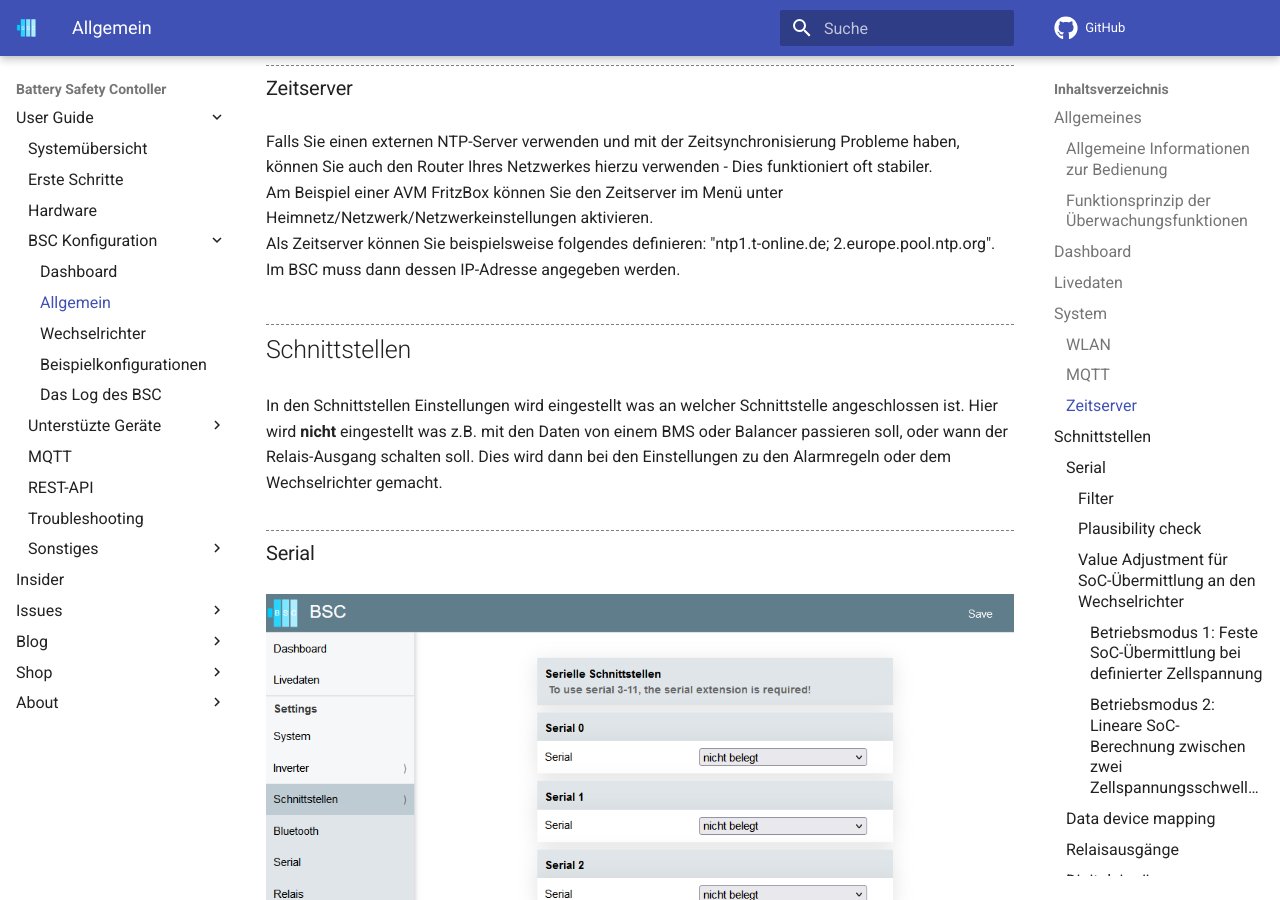
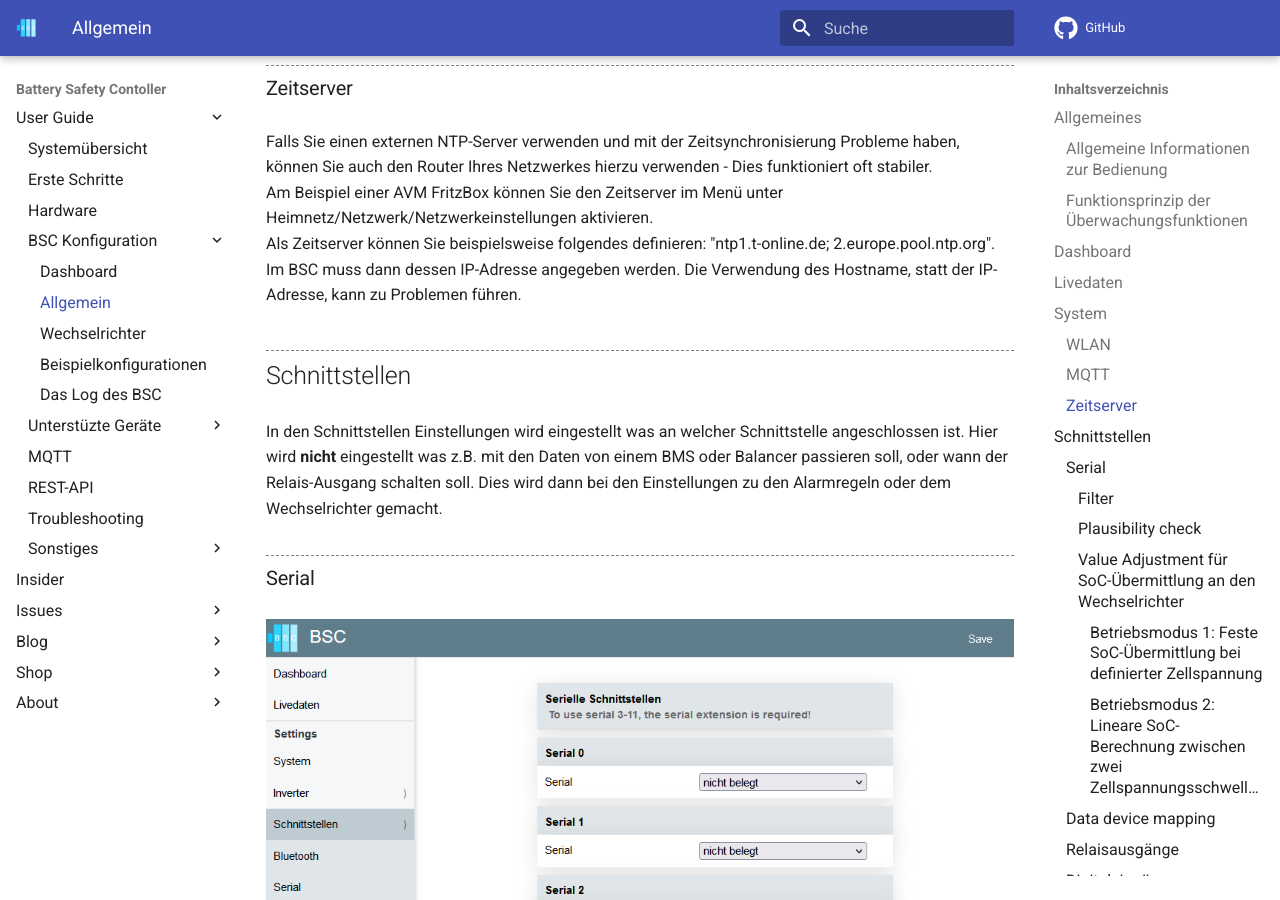
Before and after one commit to bsc-org/bsc, an MkDocs documentation site: the page built from docs/settings_bsc.md, in a window 1280 px wide and 900 px high, scrolled down 6071 px. Built offline with MkDocs 1.6.1 and Material for MkDocs 9.7.7, drawn with Linux system fonts in a browser that asks for light colours; comment, search, counter and statistics services are not loaded.

Commit message:
NTP Hostname problembehaftet integriert

```diff
--- a/docs/settings_bsc.md
+++ b/docs/settings_bsc.md
@@ -102,7 +102,7 @@ Mehr zum Thema vTrigger unter [MQTT](mqtt.md#virtual-trigger).
 Falls Sie einen externen NTP-Server verwenden und mit der Zeitsynchronisierung Probleme haben, können Sie auch den Router Ihres Netzwerkes hierzu verwenden - Dies funktioniert oft stabiler.
 Am Beispiel einer AVM FritzBox können Sie den Zeitserver im Menü unter Heimnetz/Netzwerk/Netzwerkeinstellungen aktivieren.
 Als Zeitserver können Sie beispielsweise folgendes definieren: "ntp1.t-online.de; 2.europe.pool.ntp.org".
-Im BSC muss dann dessen IP-Adresse angegeben werden.
+Im BSC muss dann dessen IP-Adresse angegeben werden. Die Verwendung des Hostname, statt der IP-Adresse, kann zu Problemen führen.
 
 ## Schnittstellen
 In den Schnittstellen Einstellungen wird eingestellt was an welcher Schnittstelle angeschlossen ist. Hier wird **nicht** eingestellt was z.B. mit den Daten von einem BMS oder Balancer passieren soll, oder wann der Relais-Ausgang schalten soll. Dies wird dann bei den Einstellungen zu den Alarmregeln oder dem Wechselrichter gemacht.
```
